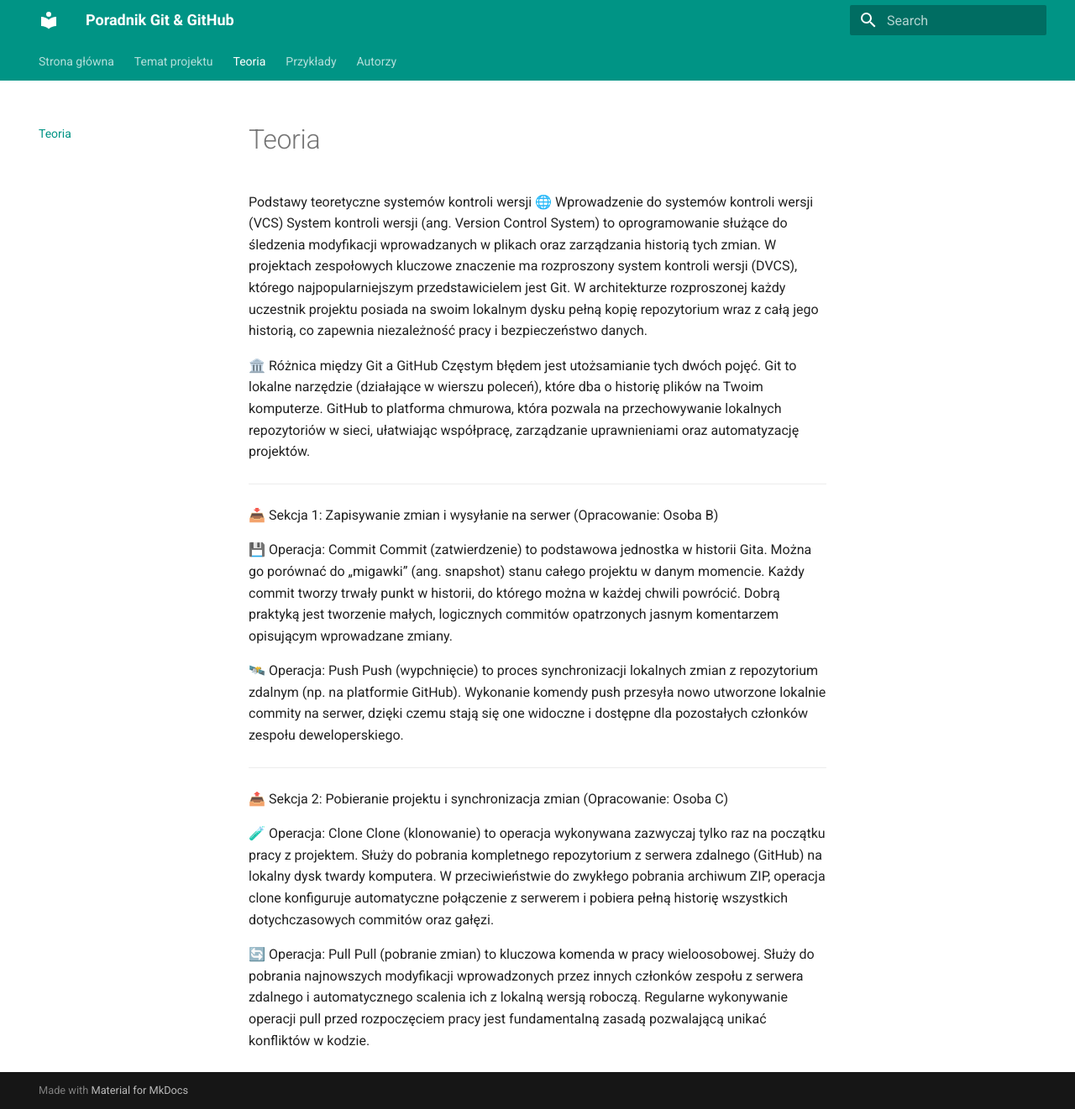
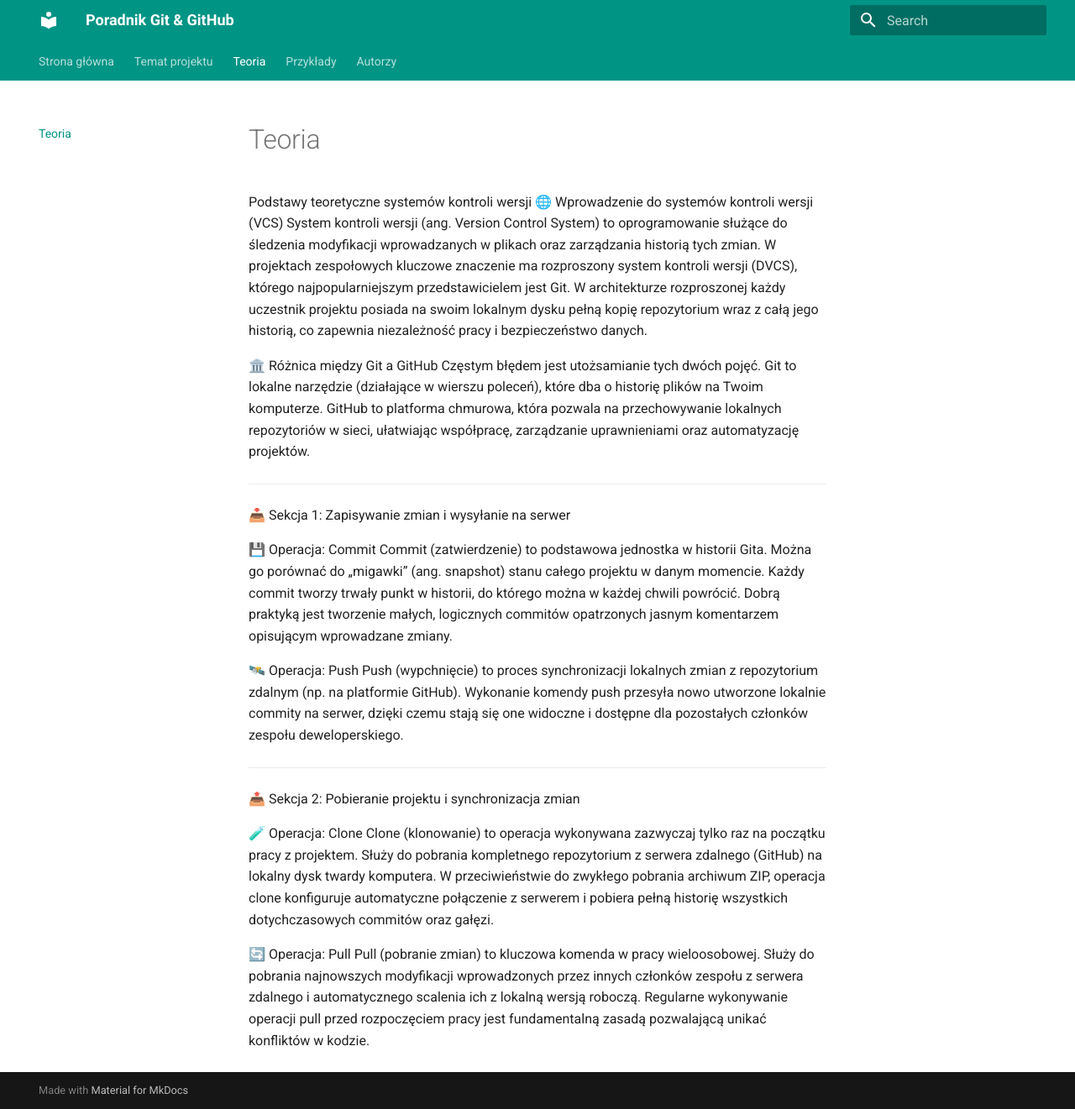
Before and after one commit to Anateims/szwz-projekt-prod, an MkDocs documentation site: the page built from docs/teoria.md, in a window 1280 px wide and 1321 px high. Shown: the whole window at 84% size. Built offline with MkDocs 1.6.1 and Material for MkDocs 9.7.7, drawn with Linux system fonts in a browser that asks for light colours.

Commit message:
ostateczne, estetyczne poprawki

```diff
--- a/docs/teoria.md
+++ b/docs/teoria.md
@@ -10,7 +10,6 @@ GitHub to platforma chmurowa, która pozwala na przechowywanie lokalnych repozyt
 ---
 
 📥 Sekcja 1: Zapisywanie zmian i wysyłanie na serwer
-(Opracowanie: Osoba B)
 
 💾 Operacja: Commit
 Commit (zatwierdzenie) to podstawowa jednostka w historii Gita. Można go porównać do „migawki” (ang. snapshot) stanu całego projektu w danym momencie. Każdy commit tworzy trwały punkt w historii, do którego można w każdej chwili powrócić. Dobrą praktyką jest tworzenie małych, logicznych commitów opatrzonych jasnym komentarzem opisującym wprowadzane zmiany.
@@ -21,7 +20,6 @@ Push (wypchnięcie) to proces synchronizacji lokalnych zmian z repozytorium zdal
 ---
 
 📤 Sekcja 2: Pobieranie projektu i synchronizacja zmian
-(Opracowanie: Osoba C)
 
 🧪 Operacja: Clone
 Clone (klonowanie) to operacja wykonywana zazwyczaj tylko raz na początku pracy z projektem. Służy do pobrania kompletnego repozytorium z serwera zdalnego (GitHub) na lokalny dysk twardy komputera. W przeciwieństwie do zwykłego pobrania archiwum ZIP, operacja clone konfiguruje automatyczne połączenie z serwerem i pobiera pełną historię wszystkich dotychczasowych commitów oraz gałęzi.
```
Also changed, not shown: docs/przyklady.md (+0 -2 lines).
